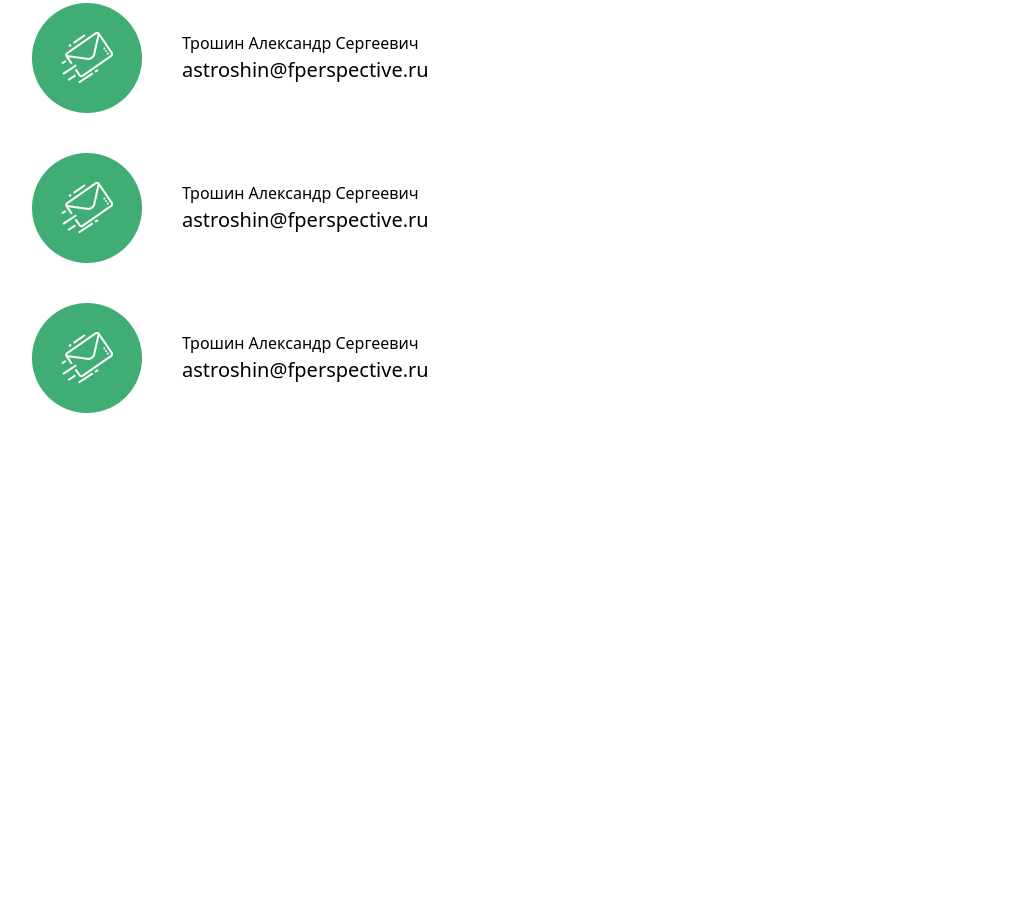
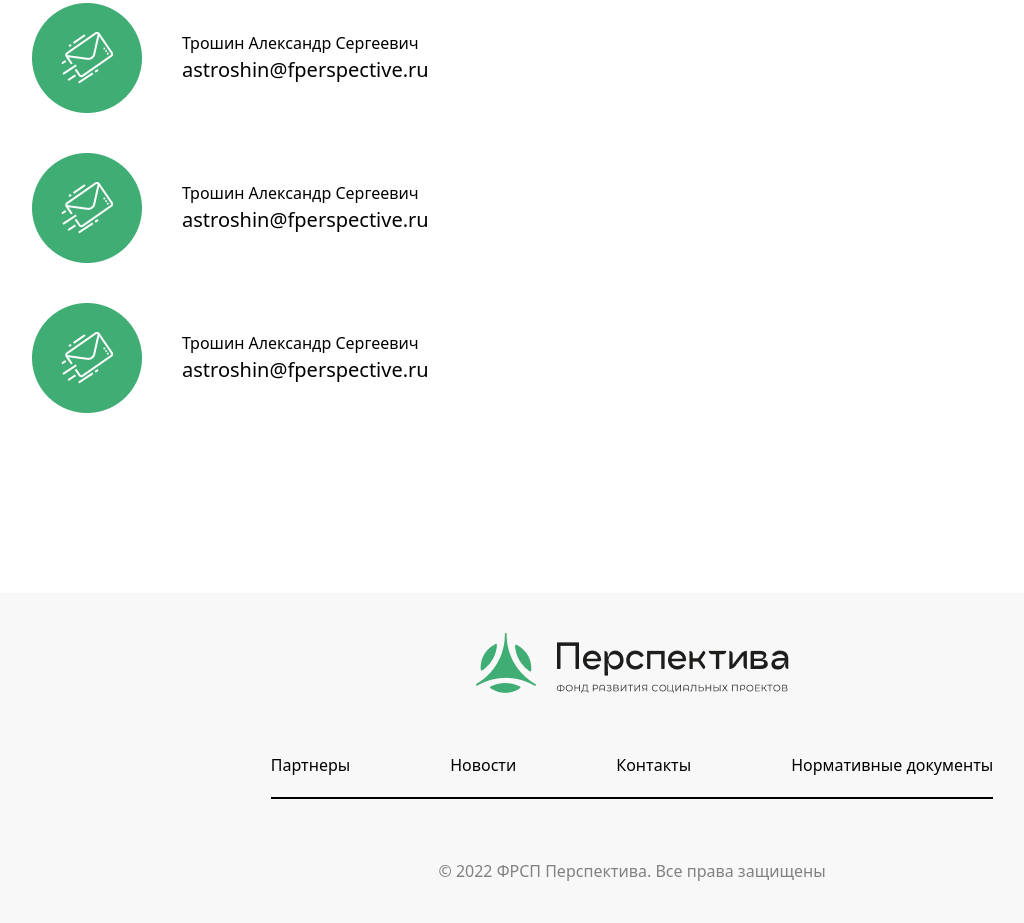
Before and after one commit to nek-yt/homework, a website: page src/index.html in a window 1280 px wide. Shown: the part 932-1855 px from the top of the page, without its empty margins (8-1032 px from the left). Before the commit the page ends 1425 px from the top, so only its background shows below. Drawn offline with nearby package versions, Linux system fonts and the light colour scheme; files that its build step writes are made by us from their sources.

Commit message:
section4

```diff
--- a/src/index.html
+++ b/src/index.html
@@ -48,5 +48,15 @@
         <img src="./img/Rectangle 5 (8).png" alt="">
     </div>
     </div>
+    <div class="flex flex-col items-center gap-5 bg-[#F8F8F8] p-10 mt-[100px]">
+        <img src="./img/Group 4194 (1).png" alt="">
+        <div class="flex gap-[100px]  border-b-2 pb-5 border-black mt-10">
+            <a href="">Партнеры</a>
+            <a href="">Новости</a>
+            <a href="">Контакты</a>
+            <a href="">Нормативные документы</a>
+        </div>
+        <h1 class="text-[gray] mt-10">© 2022 ФРСП Перспектива. Все права защищены</h1>
+    </div>
 </body>
 </html>
```
